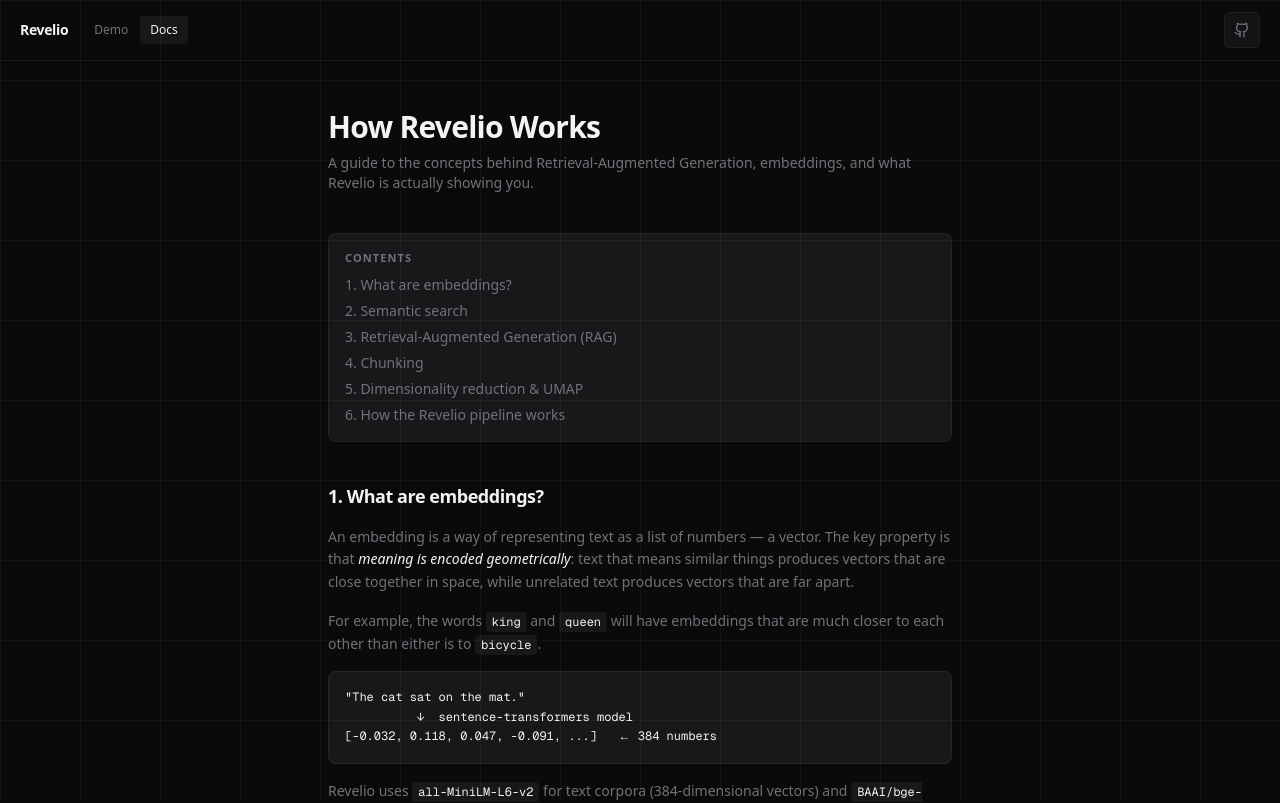
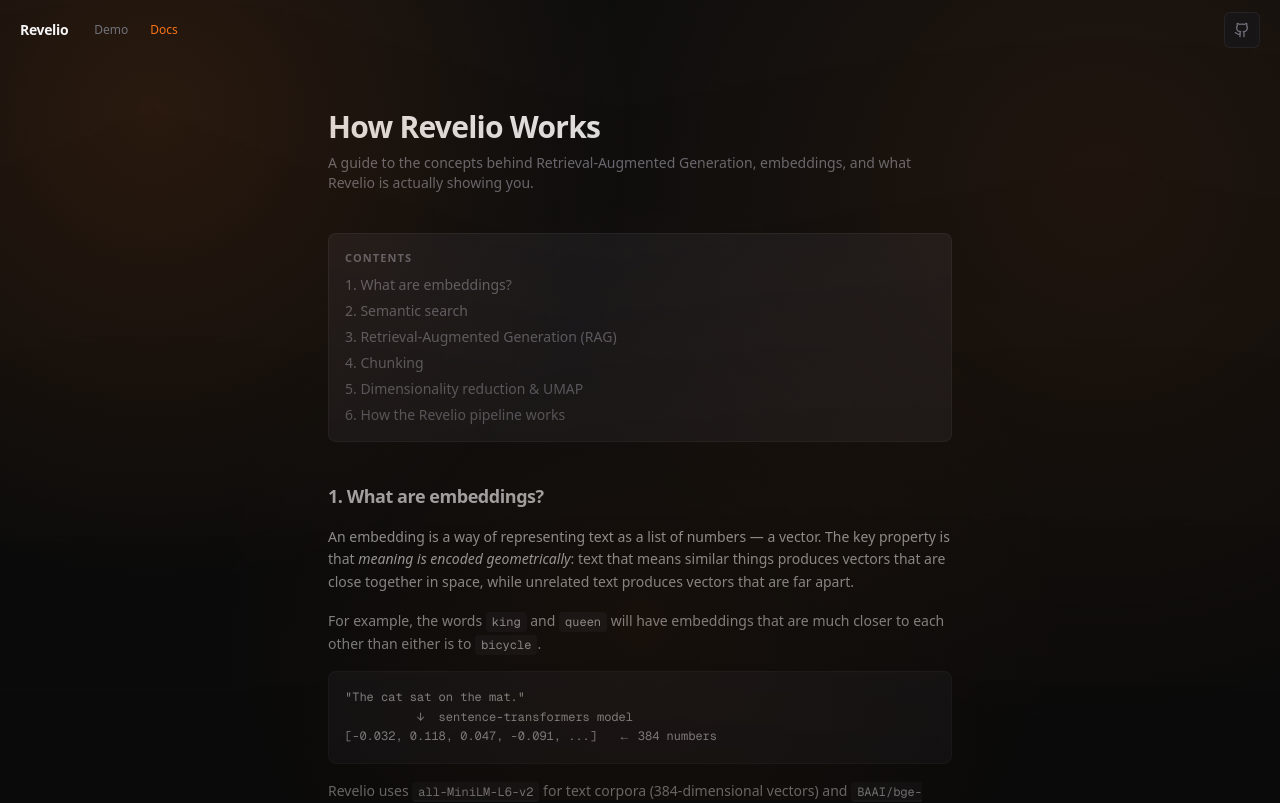
Before and after one commit to krxthx/revelio, a Next.js app in the folder ui/: page /docs in a window 1280 px wide. Shown: the top 803 px of the page. Built offline with nearby package versions, Linux system fonts and the light colour scheme.

Commit message:
refactor: ui enhancements

```diff
--- a/ui/src/app/docs/page.tsx
+++ b/ui/src/app/docs/page.tsx
@@ -7,8 +7,10 @@
   </section>
 );
 
-const P = ({ children }: { children: React.ReactNode }) => (
-  <p className="text-sm leading-relaxed text-muted-foreground">{children}</p>
+const P = ({ children, className }: { children: React.ReactNode; className?: string }) => (
+  <p className={["text-sm leading-relaxed text-foreground/90", className].filter(Boolean).join(" ")}>
+    {children}
+  </p>
 );
 
 const Code = ({ children }: { children: React.ReactNode }) => (
@@ -29,10 +31,11 @@
       className="fixed inset-0 pointer-events-none"
       style={{
         backgroundImage: `
-          linear-gradient(rgba(255,255,255,0.04) 1px, transparent 1px),
-          linear-gradient(90deg, rgba(255,255,255,0.04) 1px, transparent 1px)
+          radial-gradient(circle at 12% 14%, color-mix(in srgb, var(--primary) 12%, transparent), transparent 36%),
+          radial-gradient(circle at 86% 22%, color-mix(in srgb, var(--primary) 8%, transparent), transparent 44%),
+          radial-gradient(circle at 50% 78%, color-mix(in srgb, var(--primary) 5%, transparent), transparent 48%),
+          linear-gradient(180deg, rgba(255, 255, 255, 0.015), rgba(10, 10, 10, 0.58))
         `,
-        backgroundSize: "80px 80px",
       }}
     />
     <NavBar />
@@ -132,7 +135,9 @@
             <li>Retrieve the top-K most semantically similar chunks from your corpus.</li>
             <li>
               Build a prompt that pastes those chunks in as context:{" "}
-              <em className="text-foreground">"Given this context, answer the question."</em>
+              <em className="text-foreground">
+                &ldquo;Given this context, answer the question.&rdquo;
+              </em>
             </li>
             <li>Send the prompt to an LLM and stream the answer back.</li>
           </ol>
--- a/ui/src/app/page.tsx
+++ b/ui/src/app/page.tsx
@@ -14,6 +14,7 @@
 const Home = () => {
   const [canvasReady, setCanvasReady] = useState(false);
   const { accentColor } = useAccent();
+  const ctaColor = `color-mix(in srgb, ${accentColor} 78%, #0a0a0a)`;
 
   return (
     <div className="relative flex h-screen flex-col overflow-hidden bg-background text-foreground">
@@ -22,15 +23,16 @@
         <LandingCanvas accentColor={accentColor} onReady={() => setCanvasReady(true)} />
       </div>
 
-      {/* Grid overlay */}
+      {/* Atmosphere overlay */}
       <div
         className="absolute inset-0 pointer-events-none"
         style={{
           backgroundImage: `
-            linear-gradient(rgba(255,255,255,0.04) 1px, transparent 1px),
-            linear-gradient(90deg, rgba(255,255,255,0.04) 1px, transparent 1px)
+            radial-gradient(circle at 12% 14%, color-mix(in srgb, var(--primary) 18%, transparent), transparent 34%),
+            radial-gradient(circle at 86% 22%, color-mix(in srgb, var(--primary) 13%, transparent), transparent 42%),
+            radial-gradient(circle at 50% 78%, color-mix(in srgb, var(--primary) 9%, transparent), transparent 46%),
+            linear-gradient(180deg, rgba(255, 255, 255, 0.02), rgba(10, 10, 10, 0.5))
           `,
-          backgroundSize: "80px 80px",
         }}
       />
 
@@ -66,7 +68,7 @@
           <div className="flex items-center gap-3">
             <Link
               href="/demo"
-              style={{ backgroundColor: accentColor }}
+              style={{ backgroundColor: ctaColor }}
               className="inline-flex h-9 items-center rounded-md px-5 text-sm font-medium text-primary-foreground transition-opacity hover:opacity-90"
             >
               Try the Demo
--- a/ui/src/components/app-settings-menu.tsx
+++ b/ui/src/components/app-settings-menu.tsx
@@ -66,8 +66,11 @@
 
       {open && (
         <div className="absolute right-0 top-11 z-50 w-64 rounded-lg border border-border bg-card p-3 shadow-xl">
-          <p className="mb-3 text-[11px] font-semibold uppercase tracking-widest text-muted-foreground">
+          <p className="text-[11px] font-semibold uppercase tracking-widest text-muted-foreground">
             Settings
+          </p>
+          <p className="mb-3 text-[11px] text-muted-foreground/75">
+            Tune retrieval, corpus, and accent colors.
           </p>
 
           <div className="mb-4">
--- a/ui/src/components/nav-bar.tsx
+++ b/ui/src/components/nav-bar.tsx
@@ -10,17 +10,26 @@
 
 const NavBar = ({ rightSlot }: Props) => {
   const pathname = usePathname();
+  const transparentHeader =
+    pathname === "/" || pathname === "/docs" || pathname.startsWith("/docs/");
 
   const linkClass = (href: string) =>
     [
       "inline-flex h-7 items-center rounded px-2.5 text-xs transition-colors",
       pathname === href || pathname.startsWith(href + "/")
-        ? "text-foreground bg-muted"
-        : "text-muted-foreground hover:text-foreground hover:bg-muted",
+        ? "text-primary"
+        : "text-muted-foreground hover:text-foreground",
     ].join(" ");
 
   return (
-    <header className="flex shrink-0 items-center justify-between border-b border-border bg-background px-5 py-3">
+    <header
+      className={[
+        "sticky top-0 z-40 flex shrink-0 items-center justify-between px-5 py-3",
+        transparentHeader
+          ? "border-b border-transparent bg-transparent"
+          : "border-b border-border bg-background/85 backdrop-blur",
+      ].join(" ")}
+    >
       <div className="flex items-center gap-4">
         <Link href="/" className="text-sm font-semibold tracking-tight text-foreground">
           Revelio
```
